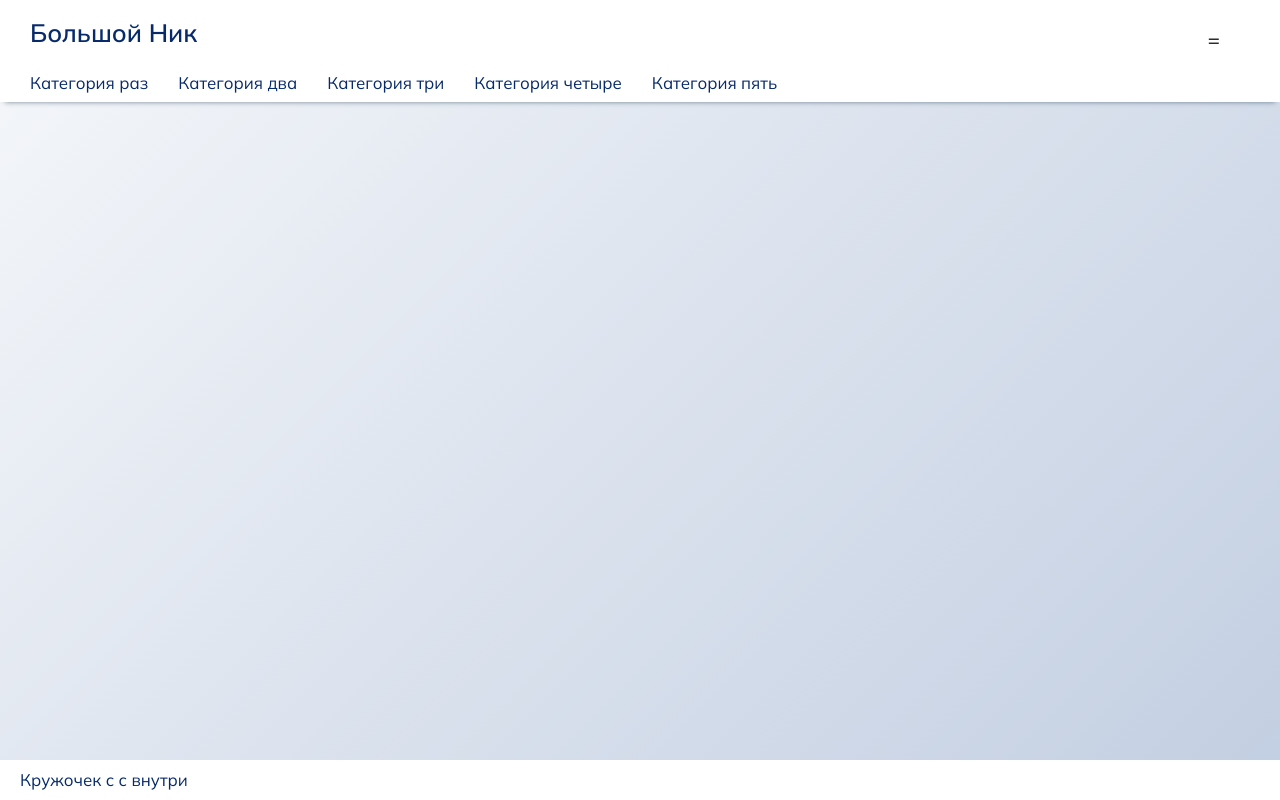
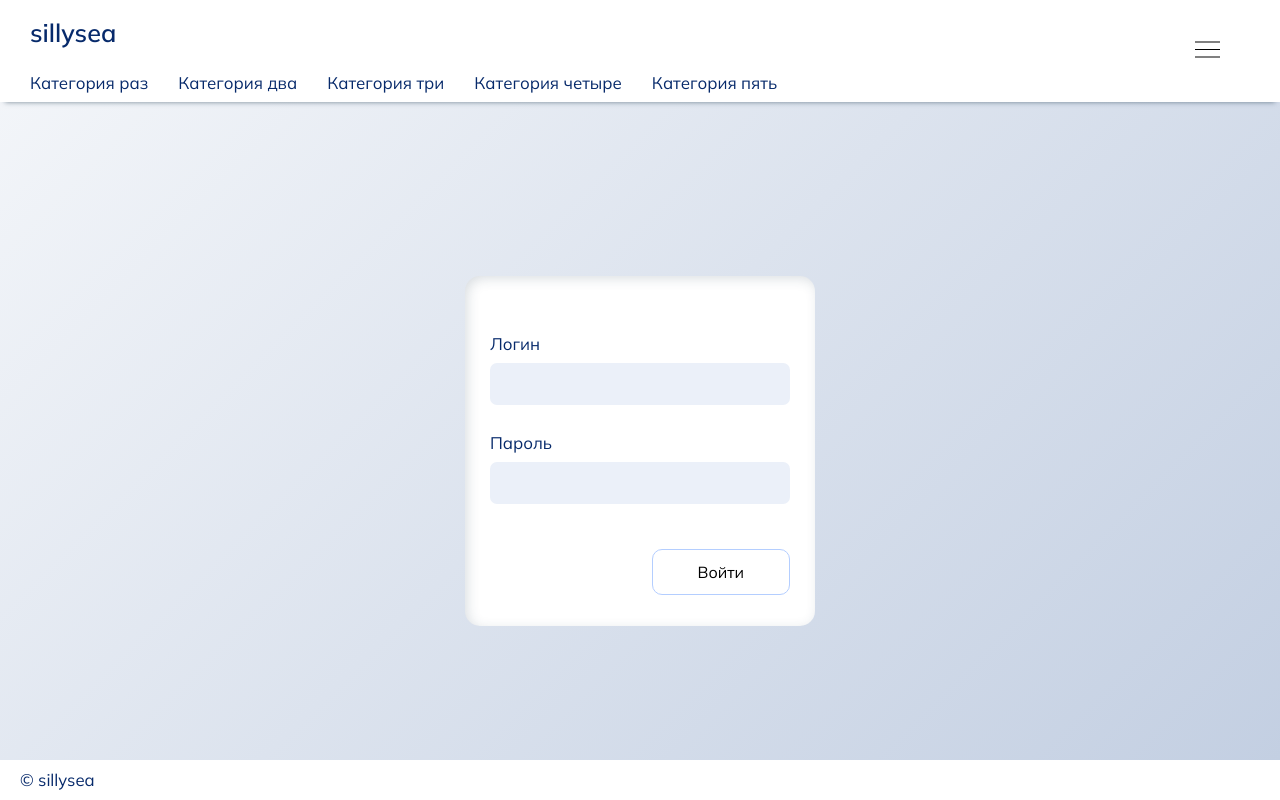
Before and after one commit to mournfulCoroner/gallery, a React (Create React App) app: page /login in a window 1280 px wide. Built offline with nearby package versions, Linux system fonts and the light colour scheme.

Commit message:
PR_6 | Authorization without serve

```diff
--- a/package.json
+++ b/package.json
@@ -12,6 +12,7 @@
     "react-router-dom": "^6.2.1",
     "react-scripts": "5.0.0",
     "redux": "^4.1.2",
+    "redux-thunk": "^2.4.1",
     "sass": "^1.49.9",
     "web-vitals": "^2.1.4"
   },
--- a/src/App.scss
+++ b/src/App.scss
@@ -6,6 +6,8 @@
   --main-color60: #b4ceff60;
   --text-color: #072a6b;
   --header-heigth: 65px;
+  --hover-color: #c3cfe2;
+  --light-color: #f5f7fa;
 }
 
 #root{
--- /dev/null
+++ b/src/bll/reducers/reducerUser.js
@@ -0,0 +1,96 @@
+
+const initialState = {
+    users: [{
+        nickname: "Admin",
+        password: "12345",
+        role: ["Administrator"]
+    }],
+    authorization: "",
+    nickname: "",
+    loginError: ""
+};
+
+const LOGIN = "LOGIN";
+const LOGIN_ERROR = "LOGIN_ERROR";
+const LOGOUT = "LOGOUT";
+
+const reducerUser = (state = initialState, action) => {
+    switch (action.type) {
+        case LOGIN_ERROR:
+            return {
+                ...state,
+                loginError: action.loginError
+            }
+        case LOGIN:
+            return {
+                ...state,
+                authorization: action.authorization,
+                nickname: action.nickname
+            }
+        case LOGOUT:
+            return {
+                ...state,
+                authorization: "",
+                nickname: ""
+            }
+        default: {
+            return state;
+        }
+    }
+}
+
+export default reducerUser;
+
+export const userActionCreator = {
+    changeLoginError(loginError) {
+        return {
+            type: LOGIN_ERROR,
+            loginError
+        }
+    },
+    login(authorization, nickname) {
+        return {
+            type: LOGIN,
+            authorization,
+            nickname
+        }
+    },
+    logout() {
+        return {
+            type: LOGOUT
+        }
+    }
+}
+
+export const userGetters = {
+    getLoginError(state) {
+        return state.reducerUser.loginError;
+    },
+    getNickname(state) {
+        return state.reducerUser.nickname;
+    },
+    getAuthorization(state) {
+        return state.reducerUser.authorization;
+    }
+}
+
+export const login = (nickname, password) => {
+    return (dispatch) => {
+        if (initialState.users.find((user) => user.nickname === nickname && user.password === password)) {
+            dispatch(userActionCreator.login("authorization", nickname));
+            localStorage.setItem("authorization", nickname)
+            localStorage.setItem("password", password)
+        }
+        else {
+            dispatch(userActionCreator.changeLoginError("Ошибка авторизации"));
+        }
+    }
+}
+
+export const logout = () => {
+    return (dispatch) => {
+        dispatch(userActionCreator.logout());
+        localStorage.removeItem("authorization");
+        localStorage.removeItem("logout");
+    }
+}
--- a/src/bll/store.js
+++ b/src/bll/store.js
@@ -1,9 +1,12 @@
-import { combineReducers, createStore } from "redux";
+import { applyMiddleware, combineReducers, createStore } from "redux";
+import thunk from "redux-thunk";
+import reducerUser from "./reducers/reducerUser";
+
 
 const reducer = combineReducers({
-
+    reducerUser
 });
 
-const store = createStore(reducer);
+const store = createStore(reducer, applyMiddleware(thunk));
 
 export default store;
--- a/src/components/Footer/Footer.jsx
+++ b/src/components/Footer/Footer.jsx
@@ -4,7 +4,7 @@ function Footer() {
     return (
         <footer>
             <div className="footer-block">
-                <div>Кружочек с с внутри</div>
+                <div>© sillysea</div>
             </div>
         </footer>
     );
--- a/src/components/Header/Header.jsx
+++ b/src/components/Header/Header.jsx
@@ -1,43 +1,103 @@
 import { NavLink } from 'react-router-dom';
 import './Header.scss';
+import burger from './../../assets/images/burger.png';
+import { connect } from 'react-redux';
+import { userGetters } from '../../bll/reducers/reducerUser';
 
-function Header() {
+function Header(props) {
+	let categories = [
+		{
+			name: 'Категория раз',
+			id: 1
+		},
+		{
+			name: 'Категория два',
+			id: 2
+		},
+		{
+			name: 'Категория три',
+			id: 3
+		},
+		{
+			name: 'Категория четыре',
+			id: 4
+		},
+		{
+			name: 'Категория пять',
+			id: 5
+		}
+	];
 	return (
 		<header>
 			<input type="checkbox" id="nav-toggle" hidden />
-			<label htmlFor="nav-toggle" onclick class="nav-toggle">
-				=
+			<label htmlFor="nav-toggle" className="nav-toggle">
+				<img src={burger} alt="" />
 			</label>
 			<NavLink to="/">
-				<h1 className="author-title">Большой Ник</h1>
+				<h1 className="author-title">sillysea</h1>
 			</NavLink>
 			<nav className="menu">
-				<NavLink className={({ isActive }) => 'menu__link' + (isActive ? ' active' : '')} to="/category/1">
-					Категория раз
-				</NavLink>
-				<NavLink className={({ isActive }) => 'menu__link' + (isActive ? ' active' : '')} to="/category/2">
-					Категория два
-				</NavLink>
-				<NavLink className={({ isActive }) => 'menu__link' + (isActive ? ' active' : '')} to="/category/3">
-					Категория три
-				</NavLink>
-				<NavLink className={({ isActive }) => 'menu__link' + (isActive ? ' active' : '')} to="/category/4">
-					Категория четыре
-				</NavLink>
-				<NavLink className={({ isActive }) => 'menu__link' + (isActive ? ' active' : '')} to="/category/5">
-					Категория пять
-				</NavLink>
+				{categories.map((category) => (
+					<NavLink
+						key={category.id}
+						className={({ isActive }) => 'menu__link' + (isActive ? ' active' : '')}
+						to={`/category/${category.id}`}
+					>
+						{category.name}
+					</NavLink>
+				))}
 			</nav>
 
-			<nav class="mobile-menu">
-				<ul>
-					<li>Раз</li>
-					<li>Два</li>
-					<li>Три</li>
-				</ul>
+			<nav className="mobile-menu">
+				<div className="mobile-menu__container">
+					<NavLink
+						className={({ isActive }) => 'mobile-menu__link' + (isActive ? ' active' : '')}
+						to="/login"
+					>
+						Аутентификация
+					</NavLink>
+
+					<NavLink
+						className={({ isActive }) => 'mobile-menu__link' + (isActive ? ' active' : '')}
+						to="/donut"
+					>
+						Задонатить
+					</NavLink>
+
+					<NavLink
+						className={({ isActive }) => 'mobile-menu__link' + (isActive ? ' active' : '')}
+						to="/question"
+					>
+						Задать вопрос
+					</NavLink>
+					{props.authorization && (
+						<NavLink
+							className={({ isActive }) => 'mobile-menu__link' + (isActive ? ' active' : '')}
+							to="/admin"
+						>
+							Редактировать
+						</NavLink>
+					)}
+
+					<div className="mobile-menu__categories">
+						{categories.map((category) => (
+							<NavLink
+								key={category.id}
+								className={({ isActive }) => 'mobile-menu__link' + (isActive ? ' active' : '')}
+								to={`/category/${category.id}`}
+							>
+								{category.name}
+							</NavLink>
+						))}
+					</div>
+				</div>
 			</nav>
 		</header>
 	);
 }
 
-export default Header;
+const mapStateToProps = (state) => ({
+	authorization: userGetters.getAuthorization(state)
+});
+
+export default connect(mapStateToProps, null)(Header);
--- a/src/components/Header/Header.scss
+++ b/src/components/Header/Header.scss
@@ -56,6 +56,10 @@ header a:hover {
 		border-right: 30px solid white;
 		border-bottom: 36.8px solid transparent;
 	}
+
+	@media(max-width: 600px){
+		display: none;
+	}
 }
 
 .mobile-menu {
@@ -73,12 +77,42 @@ header a:hover {
 	transition: right 0.3s;
 	background: white;
 	z-index: 9;
+
+	&__link{
+		width: 100%;
+		padding: 15px 10px;
+		display: block;
+		border: 1px solid #fff;
+
+		&.active{
+			background-color: var(--hover-color);
+		}
+
+		&:hover{
+			background-color: var(--hover-color);
+		}
+	}
+
+	&__container{
+		height: 100%;
+		padding-top: 80px;
+	}
+
+	&__categories{
+		display: none;
+	}
+
+	@media (max-width: 600px) {
+		&__categories{
+			display: block;
+		}
+	}
 }
 
 .nav-toggle {
 	position: fixed;
 	right: 50px;
-	top: 1em;
+	top: 1.35em;
 	padding: 0.5em;
 	background: inherit;
 	color: #000000;
@@ -90,6 +124,12 @@ header a:hover {
 	-webkit-transition: all .25s ease-in-out;
 	-moz-transition: all .25s ease-in-out;
 	transition: all .25s ease-in-out;
+	height: 45px;
+	width: 45px;
+
+	img{
+		width: 100%;
+	}
 }
 
 [id='nav-toggle'] {
@@ -98,8 +138,8 @@ header a:hover {
 
 	&:checked ~ .nav-toggle {
 		left: auto;
-		right: 2px;
-		top: 1em;
+		right: 30px;
+		top: 1.35em;
 		background-color: transparent;
 	}
 
--- a/src/routes/CategoryPage/CategoryPage.jsx
+++ b/src/routes/CategoryPage/CategoryPage.jsx
@@ -21,7 +21,7 @@ function CategoryPage() {
 			message: 'mes3'
 		}
 	];
-	let cards = categories.map((category) => <CategoryCard name={category.name} id={category.id} message={category.message} />)
+	let cards = categories.map((category) => <CategoryCard key={category.id} name={category.name} id={category.id} message={category.message} />)
 	return (
 		<div>
 			На странице {params.id} есть сообщения:
--- /dev/null
+++ b/src/routes/Login/Login.jsx
@@ -0,0 +1,49 @@
+import { login, logout, userGetters } from './../../bll/reducers/reducerUser';
+import { connect } from 'react-redux';
+import './Login.scss';
+
+function Login(props) {
+
+
+	const submitLogin = (e) => {
+		e.preventDefault();
+		let loginFormElements = e.currentTarget.elements
+		props.login(loginFormElements.nickname.value, loginFormElements.password.value)
+	}
+
+	const submitLogout = () => {
+		props.logout()
+	}
+
+	return (
+		<div className='login-page'>
+			<div className="form-container">
+				{props.authorization ? (
+					<div className='logout-block'>
+						<p>Выйти из аккаунта?</p>
+						<button onClick={submitLogout}>Выйти</button>
+					</div>
+				) : (
+					<form onSubmit={submitLogin} className="form-block" action="#">
+						<label htmlFor="input-login">Логин</label>
+						<input id="input-login" name="nickname" type="text" />
+						<label htmlFor="input-password">Пароль</label>
+						<input type="password" name="password" id="input-password" />
+						{props.loginError ? <div className='form-block__error'>{props.loginError}</div> : null}
+						<button>Войти</button>
+					</form>
+				)}
+			</div>
+		</div>
+	);
+}
+
+const mapStateToProps = (state) => ({
+	authorization: userGetters.getAuthorization(state),
+	loginError: userGetters.getLoginError(state)
+});
+
+export default connect(mapStateToProps, {
+	login,
+	logout
+})(Login);
--- /dev/null
+++ b/src/routes/Login/Login.scss
@@ -0,0 +1,70 @@
+.form-container {
+	height: 350px;
+	width: 350px;
+}
+
+.logout-block,
+.form-block {
+	background-color: #fff;
+	border-radius: 15px;
+	height: 100%;
+	width: 100%;
+	display: flex;
+	flex-direction: column;
+	align-items: center;
+	box-shadow: 3px 3px 14px -2px rgb(34 60 80 / 20%) inset;
+}
+
+.logout-block{
+	justify-content: space-around;
+
+	p {
+		font-size: 25px;
+		padding-top: 50px;
+	}
+
+}
+
+.form-block {
+	padding: 50px 25px 20px 25px;
+
+	input {
+		background-color: #ebf0f9;
+		width: 100%;
+		padding: 12px;
+		border-radius: 7px;
+		margin: 0 0 20px 0;
+		border: 1px solid transparent;
+	}
+
+	input:focus {
+		border: 1px solid var(--main-color);
+	}
+
+	label {
+		text-align: left;
+		width: 100%;
+		margin: 10px 3px;
+	}
+
+	button{
+		align-self: end;
+	}
+}
+
+.login-page {
+	button {
+		margin-top: 25px;
+		padding: 12px 45px;
+		border-radius: 10px;
+		font-size: 16px;
+		border: 1.5px solid var(--main-color);
+		background-color: transparent;
+
+		transition: all .3s ease-in;
+	}
+
+	button:hover {
+		background-color: var(--main-color);
+	}
+}
--- a/src/routes/PageContainer.jsx
+++ b/src/routes/PageContainer.jsx
@@ -1,6 +1,7 @@
 import { Route, Routes } from 'react-router-dom';
 import CategoryPage from './CategoryPage/CategoryPage';
 import Home from './Home/Home';
+import Login from './Login/Login';
 import './PageContainer.scss';
 
 const PageContainer = () => {
@@ -9,6 +10,7 @@ const PageContainer = () => {
 			<Routes>
 				<Route path="/" element={<Home />} />
 				<Route path="/category/:id" element={<CategoryPage />} />
+				<Route path="/login" element={<Login/>}/>
 			</Routes>
 		</div>
 	);
```
Also changed, not shown: src/App.js (+20 -6 lines), src/assets/images/burger.png (added), 1 other file (tests, documents, lock files or other folders).
